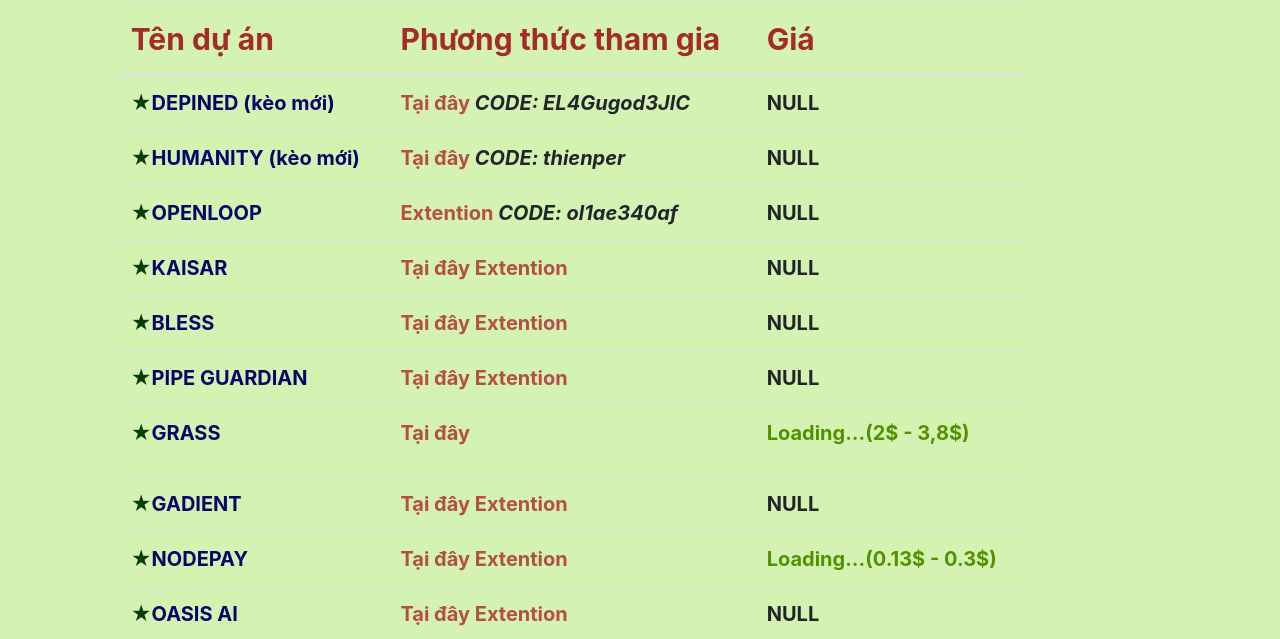
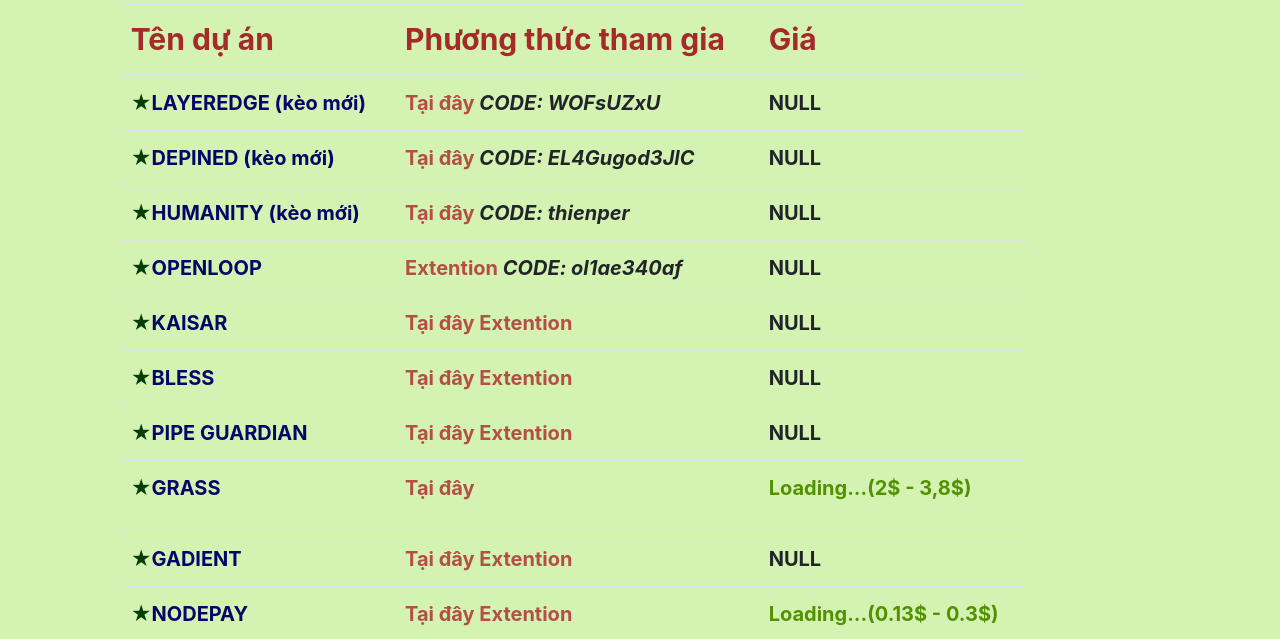
Before and after one commit to thienper/airdrop, a plain HTML site: page index.html in a window 1280 px wide. Shown: the part 133-772 px from the top of the page. Drawn offline with nearby package versions, Linux system fonts and the light colour scheme.

Commit message:
Update v1.5

```diff
--- a/index.html
+++ b/index.html
@@ -37,6 +37,13 @@
                   </tr>
                </thead>
                <tbody>
+                  <tr>
+                     <td><span class="star">&#9733;</span><span class="rainbow-text">LAYEREDGE (kèo mới)</span></td>
+                     <td><a target="_blank" href="https://dashboard.layeredge.io/" style="color: rgb(180, 78, 71);">
+                           Tại đây </a><i>CODE:
+                           WOFsUZxU</i></td>
+                     <td>NULL</td>
+                  </tr>
                   <tr>
                      <td><span class="star">&#9733;</span><span class="rainbow-text">DEPINED (kèo mới)</span></td>
                      <td><a target="_blank" href="https://app.depined.org/onboarding" style="color: rgb(180, 78, 71);">
```
